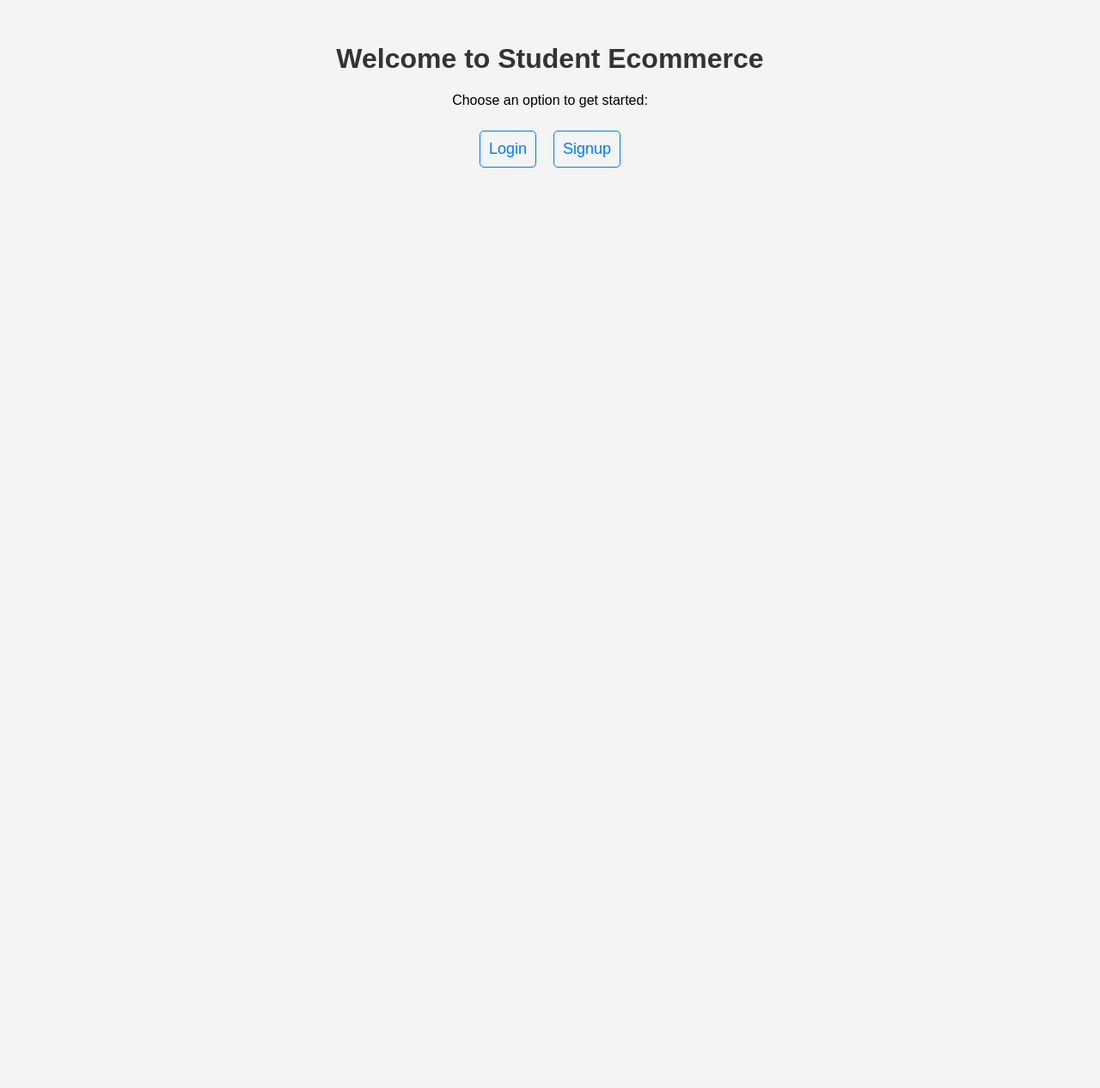
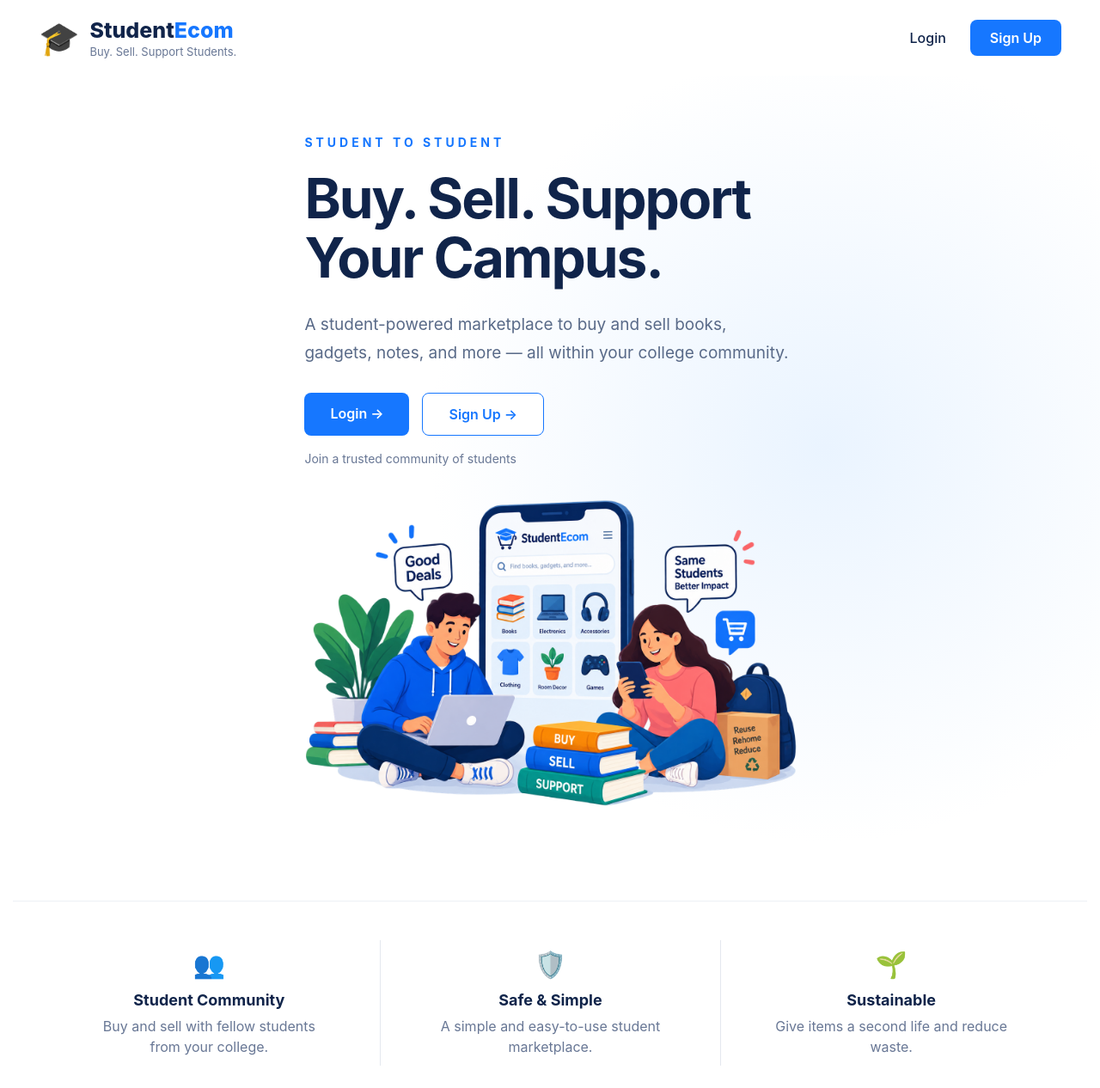
Before and after one commit to karanhanda07/Student_ECommerce, a React (Create React App) app in the folder frontend/: page / in a window 1280 px wide. Shown: the top 1266 px of the page at 86% size. Before the commit the page ends 800 px from the top, so only its background shows below. Built offline with nearby package versions, Linux system fonts and the light colour scheme; the HTML template or start-up script is replaced by a standard one.

Commit message:
Improve homepage design

```diff
--- a/frontend/src/App.css
+++ b/frontend/src/App.css
@@ -1,80 +1,286 @@
-/* General Styles */
-body {
-  font-family: Arial, sans-serif;
-  background-color: #f4f4f4;
-  margin: 0;
-  padding: 0;
+* {
+  box-sizing: border-box;
 }
 
-h1,
-h2 {
-  color: #333;
+body {
+  margin: 0;
+  font-family: -apple-system, BlinkMacSystemFont, "Segoe UI", sans-serif;
+  background: #ffffff;
+  color: #10244a;
 }
 
-button {
-  background-color: #007bff;
-  color: white;
-  border: none;
-  padding: 10px 20px;
-  font-size: 16px;
-  cursor: pointer;
-  border-radius: 5px;
+.landing-page {
+  min-height: 100vh;
 }
 
-button:hover {
-  background-color: #0056b3;
+
+/* NAVBAR */
+
+.landing-nav {
+  height: 88px;
+  max-width: 1350px;
+  margin: auto;
+  padding: 0 45px;
+
+  display: flex;
+  align-items: center;
+  justify-content: space-between;
 }
 
-.container {
-  text-align: center;
-  margin-top: 50px;
+.brand {
+  display: flex;
+  align-items: center;
+  gap: 12px;
+
+  text-decoration: none;
+  color: #10244a;
 }
 
-.link {
-  display: inline-block;
-  margin: 10px;
-  padding: 10px;
-  font-size: 18px;
-  color: #007bff;
-  text-decoration: none;
-  border: 1px solid #007bff;
-  border-radius: 5px;
-  transition: 0.3s;
+.brand-icon {
+  font-size: 38px;
 }
 
-.link:hover {
-  background-color: #007bff;
+.brand-name {
+  font-size: 25px;
+  font-weight: 800;
+}
+
+.brand-name span {
+  color: #1677ff;
+}
+
+.brand-tagline {
+  margin-top: 2px;
+  font-size: 13px;
+  color: #687795;
+}
+
+.nav-actions {
+  display: flex;
+  align-items: center;
+  gap: 28px;
+}
+
+.nav-login {
+  color: #10244a;
+  text-decoration: none;
+  font-weight: 500;
+}
+
+
+/* BUTTONS */
+
+.primary-button,
+.secondary-button {
+  display: inline-block;
+  padding: 14px 30px;
+
+  border-radius: 8px;
+  text-decoration: none;
+  font-weight: 600;
+
+  transition: 0.2s ease;
+}
+
+.primary-button {
+  background: #1677ff;
   color: white;
 }
 
-.input {
-  margin-bottom: 15px;
-  padding: 10px;
-  width: 300px;
-  border: 1px solid #ccc;
-  border-radius: 5px;
+.primary-button:hover {
+  background: #0867e8;
+  transform: translateY(-2px);
 }
 
-.card {
-  display: inline-block;
-  width: 200px;
-  margin: 20px;
-  padding: 20px;
+.secondary-button {
+  color: #1677ff;
   background: white;
-  box-shadow: 0 2px 5px rgba(0, 0, 0, 0.2);
-  border-radius: 5px;
-  text-align: center;
+  border: 1.5px solid #1677ff;
 }
 
-.card h3 {
-  font-size: 18px;
-  color: #333;
+.secondary-button:hover {
+  background: #f2f7ff;
+  transform: translateY(-2px);
 }
 
-.card p {
-  color: #777;
+.small-button {
+  padding: 11px 23px;
 }
 
-.card button {
-  margin-top: 10px;
+
+/* HERO */
+
+.hero {
+  min-height: 620px;
+
+  display: flex;
+  align-items: center;
+
+  max-width: 1350px;
+  margin: auto;
+  padding: 55px 45px 80px;
+
+  background:
+    radial-gradient(circle at 75% 45%,
+      #eaf4ff 0,
+      transparent 42%);
 }
+
+.hero-content {
+  width: 48%;
+}
+
+.hero-label {
+  color: #1677ff;
+  font-size: 14px;
+  font-weight: 700;
+  letter-spacing: 4px;
+  margin-bottom: 22px;
+}
+
+.hero h1 {
+  margin: 0;
+
+  color: #10244a;
+  font-size: clamp(46px, 5vw, 72px);
+  line-height: 1.08;
+  letter-spacing: -2px;
+}
+
+.hero-description {
+  max-width: 570px;
+
+  margin: 28px 0;
+  color: #596a88;
+
+  font-size: 19px;
+  line-height: 1.7;
+}
+
+.hero-buttons {
+  display: flex;
+  gap: 15px;
+  margin-top: 30px;
+}
+
+.hero-note {
+  color: #687795;
+  font-size: 14px;
+  margin-top: 18px;
+}
+
+
+/* HERO IMAGE */
+
+.hero-art {
+  width: 52%;
+
+  display: flex;
+  justify-content: center;
+  align-items: center;
+}
+
+.hero-art img {
+  width: 100%;
+  max-width: 650px;
+  height: auto;
+
+  border-radius: 30px;
+}
+
+
+/* FEATURES */
+
+.features {
+  border-top: 1px solid #edf0f5;
+
+  max-width: 1250px;
+  margin: auto;
+  padding: 45px 30px 55px;
+
+  display: grid;
+  grid-template-columns: repeat(3, 1fr);
+}
+
+.feature {
+  text-align: center;
+  padding: 10px 45px;
+}
+
+.feature+.feature {
+  border-left: 1px solid #e4e8ef;
+}
+
+.feature-icon {
+  font-size: 30px;
+  margin-bottom: 13px;
+}
+
+.feature h3 {
+  margin: 0 0 8px;
+  color: #10244a;
+  font-size: 18px;
+}
+
+.feature p {
+  max-width: 280px;
+  margin: auto;
+
+  color: #687795;
+  line-height: 1.5;
+}
+
+
+/* MOBILE */
+
+@media (max-width: 850px) {
+
+  .landing-nav {
+    padding: 0 20px;
+  }
+
+  .brand-tagline {
+    display: none;
+  }
+
+  .nav-actions {
+    gap: 14px;
+  }
+
+  .hero {
+    flex-direction: column;
+    padding: 55px 25px;
+    text-align: center;
+  }
+
+  .hero-content,
+  .hero-art {
+    width: 100%;
+  }
+
+  .hero-description {
+    margin-left: auto;
+    margin-right: auto;
+  }
+
+  .hero-buttons {
+    justify-content: center;
+  }
+
+  .hero-art {
+    margin-top: 45px;
+  }
+
+  .features {
+    grid-template-columns: 1fr;
+  }
+
+  .feature {
+    padding: 30px;
+  }
+
+  .feature+.feature {
+    border-left: none;
+    border-top: 1px solid #e4e8ef;
+  }
+}
--- a/frontend/src/Components/HomePage.js
+++ b/frontend/src/Components/HomePage.js
@@ -1,17 +1,109 @@
 import React from 'react';
 import { Link } from 'react-router-dom';
 import '../App.css';
-
+import heroImage from '../assets/student-marketplace.png';
 
 const HomePage = () => {
     return (
-        <div className="container">
-            <h1>Welcome to Student Ecommerce</h1>
-            <p>Choose an option to get started:</p>
-            <div>
-                <Link to="/login" className="link">Login</Link>
-                <Link to="/signup" className="link">Signup</Link>
-            </div>
+        <div className="landing-page">
+
+            <header className="landing-nav">
+                <Link to="/" className="brand">
+                    <div className="brand-icon">🎓</div>
+
+                    <div>
+                        <div className="brand-name">
+                            Student<span>Ecom</span>
+                        </div>
+                        <div className="brand-tagline">
+                            Buy. Sell. Support Students.
+                        </div>
+                    </div>
+                </Link>
+
+                <div className="nav-actions">
+                    <Link to="/login" className="nav-login">
+                        Login
+                    </Link>
+
+                    <Link to="/signup" className="primary-button small-button">
+                        Sign Up
+                    </Link>
+                </div>
+            </header>
+
+
+            <main className="hero">
+
+                <section className="hero-content">
+                    <p className="hero-label">STUDENT TO STUDENT</p>
+
+                    <h1>
+                        Buy. Sell. Support
+                        <br />
+                        Your Campus.
+                    </h1>
+
+                    <p className="hero-description">
+                        A student-powered marketplace to buy and sell
+                        books, gadgets, notes, and more — all within
+                        your college community.
+                    </p>
+
+                    <div className="hero-buttons">
+                        <Link to="/login" className="primary-button">
+                            Login →
+                        </Link>
+
+                        <Link to="/signup" className="secondary-button">
+                            Sign Up →
+                        </Link>
+                    </div>
+
+                    <p className="hero-note">
+                        Join a trusted community of students
+                    </p>
+                </section>
+
+
+                <section className="hero-art">
+                    <img
+                        src={heroImage}
+                        alt="Students buying and selling products"
+                    />
+                </section>
+
+            </main>
+
+
+            <section className="features">
+
+                <div className="feature">
+                    <div className="feature-icon">👥</div>
+                    <h3>Student Community</h3>
+                    <p>
+                        Buy and sell with fellow students from your college.
+                    </p>
+                </div>
+
+                <div className="feature">
+                    <div className="feature-icon">🛡️</div>
+                    <h3>Safe & Simple</h3>
+                    <p>
+                        A simple and easy-to-use student marketplace.
+                    </p>
+                </div>
+
+                <div className="feature">
+                    <div className="feature-icon">🌱</div>
+                    <h3>Sustainable</h3>
+                    <p>
+                        Give items a second life and reduce waste.
+                    </p>
+                </div>
+
+            </section>
+
         </div>
     );
 };
```
Also changed, not shown: frontend/src/assets/student-marketplace.png (added).
